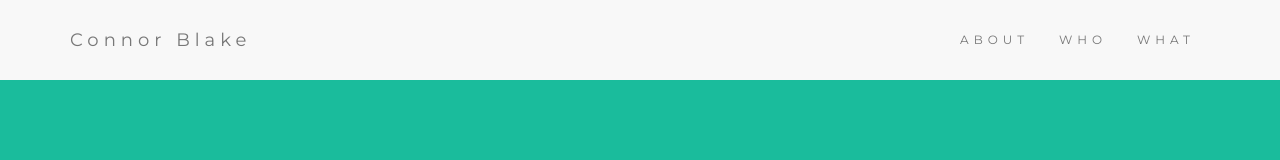
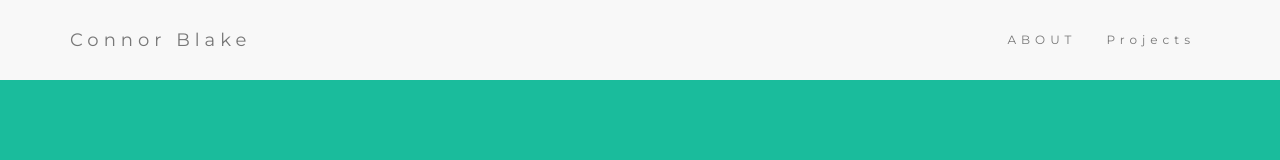
Before and after one commit to cblake506/react-portfolio, a React (Create React App) app: page / in a window 1280 px wide. Shown: the top 160 px of the page. Built offline with nearby package versions, Linux system fonts and the light colour scheme.

Commit message:
added functionality to nav buttons

```diff
--- a/src/App.js
+++ b/src/App.js
@@ -6,12 +6,22 @@ import About from './components/About';
 import Projects from './components/Projects';
 
 function App() {
-  const [currentPage, setCurrentPage] = useState('Home');
+  const [currentPage, setCurrentPage] = useState('About');
+
+  const handlePageChange = (page) => setCurrentPage(page);
+
+  const changePage = () => {
+    switch (currentPage){
+      case 'Projects':
+        return <Projects />
+      default:
+        return <About />
+    }
+  }
   return (
     <div className="App">
-      <Header currentPage={currentPage} setCurrentPage={setCurrentPage} />
-      <About />
-      <Projects />
+      <Header currentPage={currentPage} handlePageChange={handlePageChange} />
+      {changePage()}
       <Footer />
     </div>
   );
--- a/src/components/Header.js
+++ b/src/components/Header.js
@@ -1,22 +1,17 @@
 import React from 'react';
 
-function Header () {
+function Header ({ currentPage, handlePageChange }) {
     return (
         <nav class="navbar navbar-default" id="home">
             <div class="container">
                 <div class="navbar-header">
-                <button type="button" class="navbar-toggle" data-toggle="collapse" data-target="#myNavbar">
-                    <span class="icon-bar"></span>
-                    <span class="icon-bar"></span>
-                    <span class="icon-bar"></span>
-                </button>
+
                 <a class="navbar-brand" href="#home">Connor Blake</a>
                 </div>
                 <div class="collapse navbar-collapse" id="myNavbar">
                 <ul class="nav navbar-nav navbar-right">
-                    <li><a href="#about">ABOUT</a></li>
-                    <li><a href="#who">WHO</a></li>
-                    <li><a href="#what">WHAT</a></li>
+                    <li><a onClick={() => handlePageChange('About')}>ABOUT</a></li>
+                    <li><a onClick={() => handlePageChange('Projects')}>Projects</a></li>
                 </ul>
                 </div>
             </div>
```
